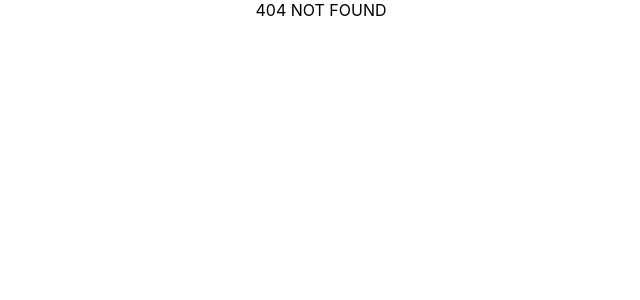
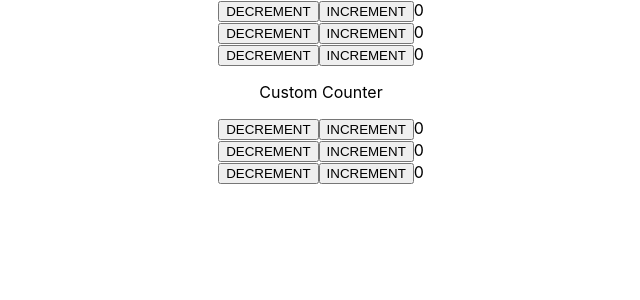
Before and after one commit to Alexyei/react-hooks, a React (Create React App) app: page /store in a window 1280 px wide. Before the commit this address had no page. Shown: the top 300 px of the page, without its empty margins (319-959 px from the left). Built offline with nearby package versions, Linux system fonts and the light colour scheme.

Commit message:
syncExternal

```diff
--- /dev/null
+++ b/src/components/build-in-hooks/class-example/useMemo.tsx
@@ -0,0 +1,63 @@
+import {Component, CSSProperties} from "react";
+
+interface IProps{
+
+}
+
+interface IState{
+    number: number;
+    darkTheme: boolean;
+}
+
+export default class UseMemoClassExample extends Component<IProps, IState>{
+    themeStylesMemorized:  CSSProperties = {};
+    slowValueMemorized: number = 0;
+
+    themeStylesMemorizedInit(darkTheme: boolean){
+        this.themeStylesMemorized = {
+            backgroundColor: darkTheme ? 'black' : 'white',
+            color: darkTheme ? 'white' : 'black'
+        }
+
+    }
+
+    slowValue(number:number){
+        console.log("start calculating 1")
+        for(let i=0;i<1000000000;++i){
+            //с рандомом ещё медленее
+            // Math.random()
+        }
+        return number*2;
+    }
+
+    constructor(props:IProps) {
+        super(props);
+        this.state = {
+            number: 0,
+            darkTheme: true
+        }
+        this.themeStylesMemorizedInit(this.state.darkTheme)
+        this.slowValueMemorized = this.slowValue(this.state.number);
+    }
+
+    shouldComponentUpdate(nextProps: Readonly<IProps>, nextState: Readonly<IState>, nextContext: any): boolean {
+        if (this.state.number !== nextState.number){
+            this.slowValueMemorized = this.slowValue(nextState.number);
+        }
+        if (this.state.darkTheme !== nextState.darkTheme){
+            this.themeStylesMemorizedInit(nextState.darkTheme);
+        }
+        return true;
+    }
+
+    render(){
+        const {number} = this.state
+
+        return (<div>
+            <input type="number" value={number} onChange={(e) => this.setState(()=>({number:parseInt(e.target.value)}))}/>
+            <button onClick={()=>this.setState((prevTheme,props)=>({darkTheme: !prevTheme.darkTheme}))}>Change theme</button>
+            <div style={this.themeStylesMemorized}>{this.slowValueMemorized}</div>
+        </div>)
+    }
+
+}
--- /dev/null
+++ b/src/components/build-in-hooks/components/useContext/CountContext.tsx
@@ -0,0 +1,27 @@
+import {createContext, FC, ReactNode, useContext, useState} from "react";
+
+export const CounterContext = createContext<[number,()=>void, ()=>void]>([0,()=>{},()=>{}])
+
+const CounterProvider:FC<{children:ReactNode}> = ({children})=>{
+    const [number, setNumber] = useState(0);
+
+    function increment(){
+        setNumber(prev=>prev + 1)
+    }
+
+    function decrement(){
+        setNumber(prev=>prev - 1)
+    }
+
+    return (
+        <CounterContext.Provider value={[number, increment, decrement]}>
+            {children}
+        </CounterContext.Provider>
+    )
+}
+
+export function useCounterContext(){
+    return useContext(CounterContext)
+}
+
+export default CounterProvider;
--- a/src/components/build-in-hooks/useContextRefactoring.tsx
+++ b/src/components/build-in-hooks/useContextRefactoring.tsx
@@ -1,9 +1,7 @@
-import {createContext, FC, useEffect} from "react";
-import FunctionContextComponent from "./components/useContext/FunctionContextComponent";
-import ClassContextComponent from "./components/useContext/ClassContextComponent";
-import FunctionContextComponentUseContext from "./components/useContext/FunctionContextComponentUseContext";
+import { FC, useEffect} from "react";
 import ThemeProvider, {useTheme} from "./components/useContext/ThemeContext";
 import UserProvider, {useUser} from "./components/useContext/UserContext";
+import CounterProvider, {useCounterContext} from "./components/useContext/CountContext";
 
 // export const ThemeContext = createContext(false);
 
@@ -28,12 +26,27 @@ const UseContextRefactoringExample: FC = () => {
                 <InnerComponent/>
                     <InnerComponent2/>
                 </UserProvider>
+                <CounterProvider>
+                    <Counter/>
+                    <Counter/>
+                    <Counter/>
+                </CounterProvider>
                 {/*<FunctionContextComponent/>*/}
                 {/*<FunctionContextComponentUseContext/>*/}
                 {/*<ClassContextComponent/>*/}
             </ThemeProvider>
         </>
     );
+}
+
+const Counter: FC = () => {
+    const [count, increment, decrement] = useCounterContext()
+
+    return (<div>
+        <button onClick={decrement}>DECREMENT</button>
+        <button onClick={increment}>INCREMENT</button>
+        <span>{count}</span>
+    </div>)
 }
 
 const InnerComponent: FC = () => {
--- a/src/components/build-in-hooks/useId.tsx
+++ b/src/components/build-in-hooks/useId.tsx
@@ -1,4 +1,4 @@
-import {FC, useId} from "react";
+import {Component, FC, memo, useId} from "react";
 
 const UseIdExample: FC = () => {
     return (<>
--- /dev/null
+++ b/src/components/build-in-hooks/useSyncExternalStore.tsx
@@ -0,0 +1,95 @@
+import {FC, useEffect, useState, useSyncExternalStore} from "react";
+
+const createStore = <T,>({initialState}: {initialState: T}) => {
+    const store = {
+        state: initialState,
+        listeners: new Set<() => any>(),
+        setState: (newValue: any) => {
+            store.state = newValue;
+            store.listeners.forEach((listener) => listener())
+        },
+        getState: () => {
+            return store.state;
+        },
+        subscribe: (callback: () => any) => {
+            store.listeners.add(callback);
+            return () => store.listeners.delete(callback);
+        }
+    }
+
+    return store;
+}
+
+const counterStore = createStore({initialState: 0});
+
+const useCounter = () => {
+    const count = useSyncExternalStore(counterStore.subscribe, counterStore.getState);
+
+    return {
+        count,
+        increment: () => counterStore.setState(count + 1),
+        decrement: () => counterStore.setState(count - 1)
+    }
+}
+
+const useSyncExternalStoreCustom = <T,>(subscribe:(onStoreChange: () => void) => () => void, getState:()=>T)=>{
+    const [value, setValue] = useState(counterStore.getState())
+
+    useEffect(()=>{
+        const callback = ()=>{
+            // const newValue = counterStore.getState();
+            // setValue((prevValue)=>(prevValue!==newValue?newValue:prevValue))
+            // setValue(newValue)
+            setValue( counterStore.getState())
+        }
+        const unsubscribe = counterStore.subscribe(callback);
+        return ()=>{unsubscribe()};
+    },[])
+
+    return value;
+}
+
+const useCustomCounter = () => {
+    const count = useSyncExternalStoreCustom(counterStore.subscribe, counterStore.getState);
+
+    return {
+        count,
+        increment: () => counterStore.setState(count + 1),
+        decrement: () => counterStore.setState(count - 1)
+    }
+}
+
+const Counter: FC = () => {
+    const {count, increment, decrement} = useCounter()
+
+    return (<div>
+        <button onClick={decrement}>DECREMENT</button>
+        <button onClick={increment}>INCREMENT</button>
+        <span>{count}</span>
+    </div>)
+}
+
+const CustomCounter: FC = () => {
+    const {count, increment, decrement} = useCustomCounter()
+
+    return (<div>
+        <button onClick={decrement}>DECREMENT</button>
+        <button onClick={increment}>INCREMENT</button>
+        <span>{count}</span>
+    </div>)
+}
+
+//store - это значение синхронизированное между всеми компонентами, такое как context (в UseContextRefactoringExample тоже есть прмиер с Counter)
+const UseSyncExternalStoreExample: FC = () => {
+    return (<>
+        <Counter/>
+        <Counter/>
+        <Counter/>
+        <p>Custom Counter</p>
+        <CustomCounter/>
+        <CustomCounter/>
+        <CustomCounter/>
+    </>)
+}
+
+export default UseSyncExternalStoreExample
--- a/src/router/routes.tsx
+++ b/src/router/routes.tsx
@@ -12,11 +12,14 @@ import UseDebugValueExample from "../components/build-in-hooks/useDebugValue";
 import UseDeferredValueExample from "../components/build-in-hooks/useDeferredValue";
 import UseTransitionExample from "../components/build-in-hooks/useTransition";
 import UseIdExample from "../components/build-in-hooks/useId";
+import UseMemoClassExample from "../components/build-in-hooks/class-example/useMemo";
+import UseSyncExternalStoreExample from "../components/build-in-hooks/useSyncExternalStore";
 
 export const publicRoutes= [
     {path: '/',element:(<UseStateExample/>),linkName:'useState'},
     {path: '/effect', element: (<UseEffectExample/>), linkName: 'useEffect'},
     {path: '/memo',element:(<UseMemoExample/>), linkName: 'useMemo'},
+    {path:'/memo-class', element: (<UseMemoClassExample/>), linkName: 'useMemo'},
     {path: '/context', element: (<UseContextExample/>), linkName: 'useContext'},
     {path: '/context-refactoring', element: (<UseContextRefactoringExample />), linkName: 'useContextRefactoring'},
     {path: '/ref', element: (<UseRefExample/>), linkName: 'useRef'},
@@ -28,5 +31,6 @@ export const publicRoutes= [
     {path: '/deferred-value', element: (<UseDeferredValueExample/>), linkName: 'useDeferredValue'},
     {path: '/transition', element: (<UseTransitionExample/>), linkName: 'useTransition'},
     {path: '/id',element: (<UseIdExample/>), linkName: 'useId'},
+    {path: '/store', element: (<UseSyncExternalStoreExample/>), linkName: 'useSyncExternalStore'},
     {path: '*',element:(<div>404 NOT FOUND</div>)}
 ]
```
Also changed, not shown: 1 other file (tests, documents, lock files or other folders).
